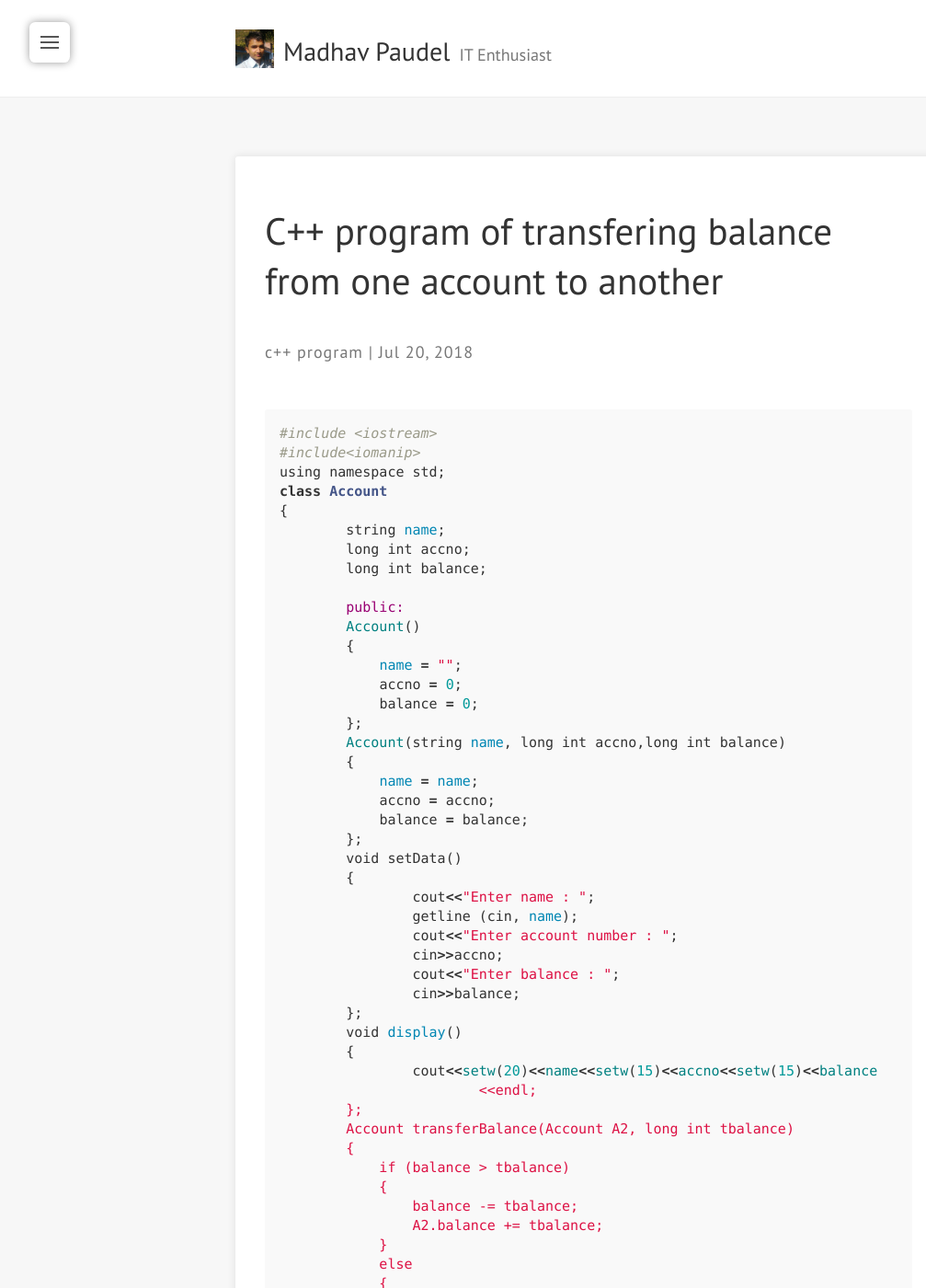
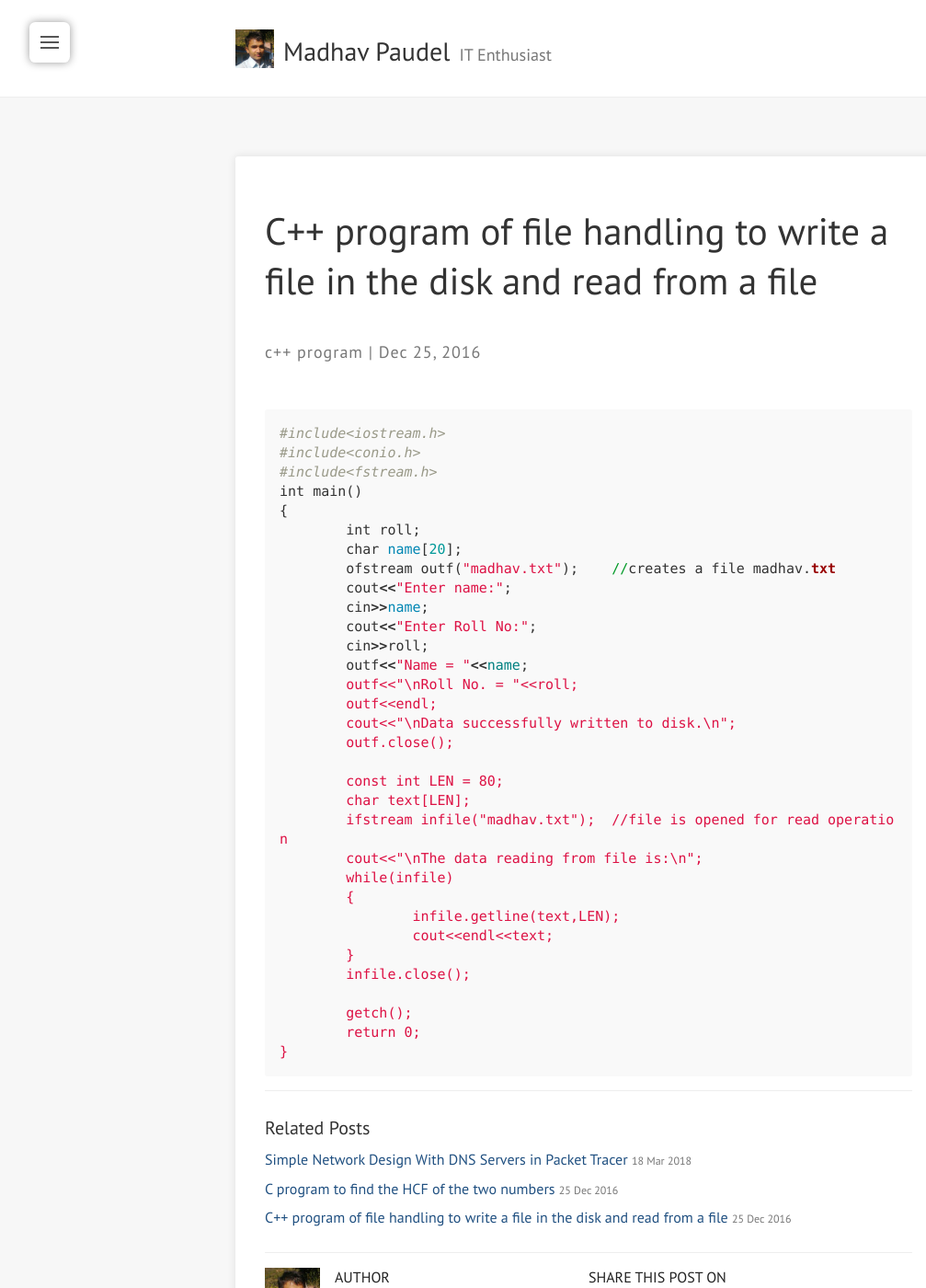
Before and after one commit to poudelmadhav/personal-blog, a Jekyll site: the page built from _posts/2018-07-20-C++-program-of-transfering-balance-from-one-account-to-another.markdown, in a window 1280 px wide and 1400 px high. Shown: the whole window at 92% size, without its empty margins (0-1007 px from the left). Built offline with Jekyll 4.4.1, drawn with Linux system fonts in a browser that asks for light colours; nearby versions of some CDN libraries; some of the changed text lies outside the part shown.

Commit message:
Update 2018-07-20-C++-program-of-transfering-balance-from-one-account-to-another.markdown
testing the file adding another

```diff
--- a/_posts/2018-07-20-C++-program-of-transfering-balance-from-one-account-to-another.markdown
+++ b/_posts/2018-07-20-C++-program-of-transfering-balance-from-one-account-to-another.markdown
@@ -1,84 +1,44 @@
 ---
-title: C++ program of transfering balance from one account to another
-date: 2018-07-20 07:34:47 Z
-permalink: cplus-balance-transfer/
+title: C++ program of file handling to write a file in the disk and read from a file
+date: 2016-12-25 07:34:47 Z
 layout: post
+permalink: cplus-file-handling-mp/
 category:
 - c++ program
 comments: true
 ---
 
 {% highlight ruby %}
-#include <iostream>
-#include<iomanip>
-using namespace std;
-class Account
-{
-	string name;
-	long int accno;
-	long int balance;
-
-	public:
-	Account()
-	{
-	    name = "";
-	    accno = 0;
-	    balance = 0;
-	};
-	Account(string name, long int accno,long int balance)
-	{
-	    name = name;
-	    accno = accno;
-	    balance = balance;
-	};
-	void setData()
-	{
-		cout<<"Enter name : ";
-		getline (cin, name);
-		cout<<"Enter account number : ";
-		cin>>accno;
-		cout<<"Enter balance : ";
-		cin>>balance;
-	};
-	void display()
-	{
-		cout<<setw(20)<<name<<setw(15)<<accno<<setw(15)<<balance
-			<<endl;
-	};
-	Account transferBalance(Account A2, long int tbalance)
-	{
-	    if (balance > tbalance)
-	    {
-	        balance -= tbalance;
-	        A2.balance += tbalance;
-	    }
-	    else
-	    {
-	        cout<<endl
-	            <<"Sorry! Transfer failed! Reason: Insufficient Balance."
-	            <<endl;
-	    }
-	    return A2;
-	};
-};
-
+#include<iostream.h>
+#include<conio.h>
+#include<fstream.h>
 int main()
 {
-	Account A1, A2;
-	long int tbalance;
-	cout<<"Enter Details of transfering Account(Account 1)\n";
-	A1.setData();
-	cout<<endl
-	    <<"Enter Details of receiving Account(Account 2)\n";
-	cin.ignore(); A2.setData();
-	cout<<endl
-	    <<"Enter total amount which you want to transfer from Account 1 to Account 2: ";
-	cin>>tbalance;
-	A2 = A1.transferBalance(A2, tbalance);
-	cout<<endl;
-	cout<<setw(29)<<"Name"<<setw(15)<<"Accno"<<setw(15)<<"Balance"<<endl;
-	cout<<"Account 1";A1.display();
-	cout<<"Account 2";A2.display();
+	int roll;
+	char name[20];
+	ofstream outf("madhav.txt");	//creates a file madhav.txt
+	cout<<"Enter name:";
+	cin>>name;
+	cout<<"Enter Roll No:";
+	cin>>roll;
+	outf<<"Name = "<<name;
+	outf<<"\nRoll No. = "<<roll;
+	outf<<endl;
+	cout<<"\nData successfully written to disk.\n";
+	outf.close();
+
+	const int LEN = 80;
+	char text[LEN];
+	ifstream infile("madhav.txt");	//file is opened for read operation
+	cout<<"\nThe data reading from file is:\n";
+	while(infile)
+	{
+		infile.getline(text,LEN);
+		cout<<endl<<text;
+	}
+	infile.close();
+
+	getch();
 	return 0;
 }
 {% endhighlight %}
```
